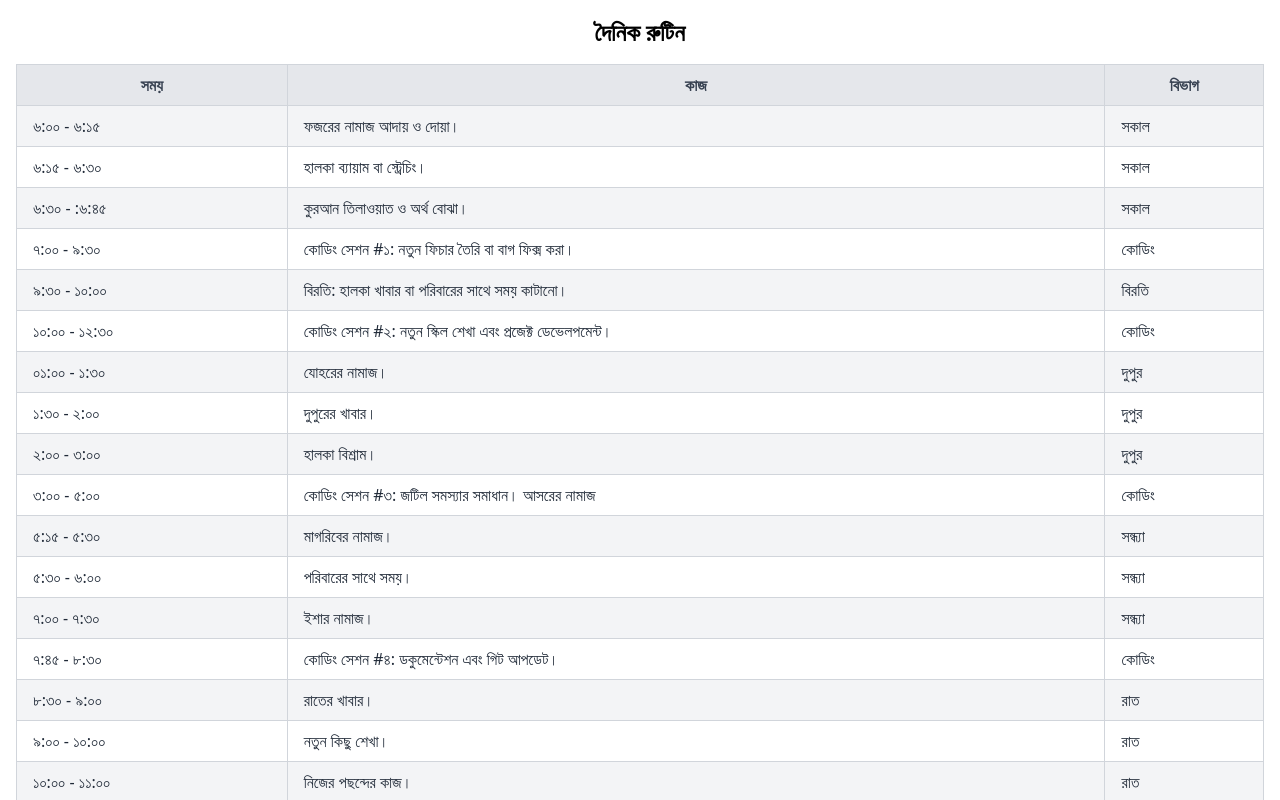
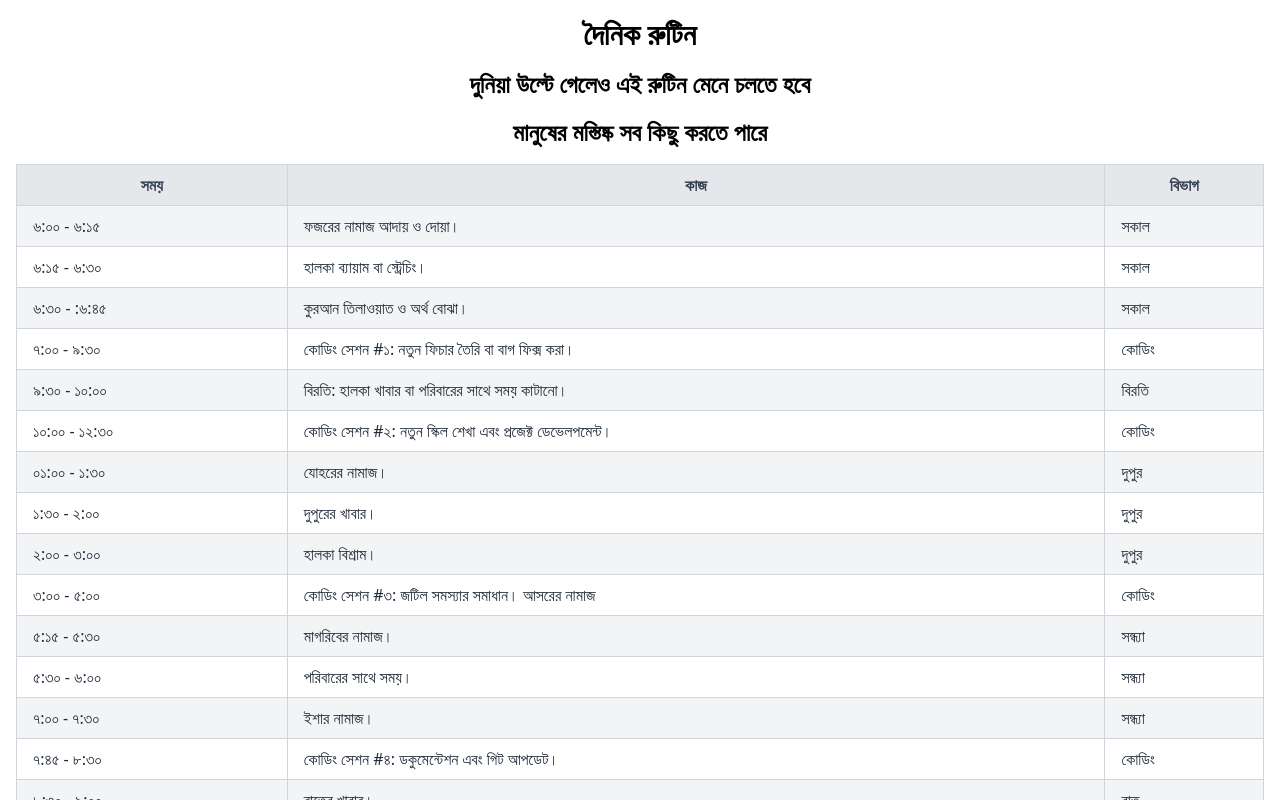
Before and after one commit to coderBelal/my-daily-routine, a React (Vite) app: page / in a window 1280 px wide. Shown: the top 800 px of the page. Built offline with nearby package versions, Linux system fonts and the light colour scheme.

Commit message:
Update Routine.jsx

```diff
--- a/src/Components/Routine/Routine.jsx
+++ b/src/Components/Routine/Routine.jsx
@@ -101,7 +101,10 @@ const RoutineTable = () => {
 
   return (
     <div className="container mx-auto p-4">
-      <h1 className="text-2xl font-bold text-center mb-4">দৈনিক রুটিন</h1>
+
+      <h1 className="text-3xl font-bold text-center mb-4">দৈনিক রুটিন</h1>
+       <h1 className="text-2xl font-bold text-center mb-4">দুনিয়া উল্টে গেলেও এই  রুটিন মেনে চলতে হবে </h1>
+         <h1 className="text-2xl font-bold text-center mb-4">মানুষের মস্তিষ্ক সব কিছু করতে পারে</h1>
       <div className="overflow-x-auto">
         <table className="min-w-full table-auto border-collapse border border-gray-300">
           <thead>
```
